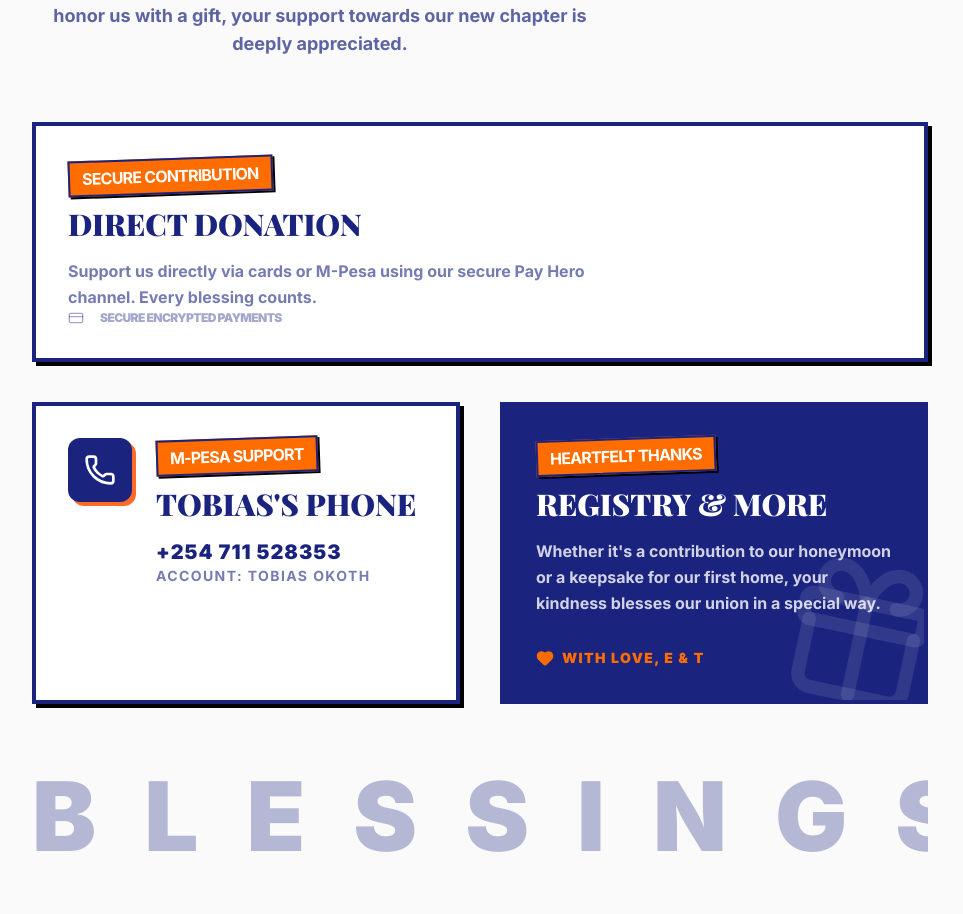
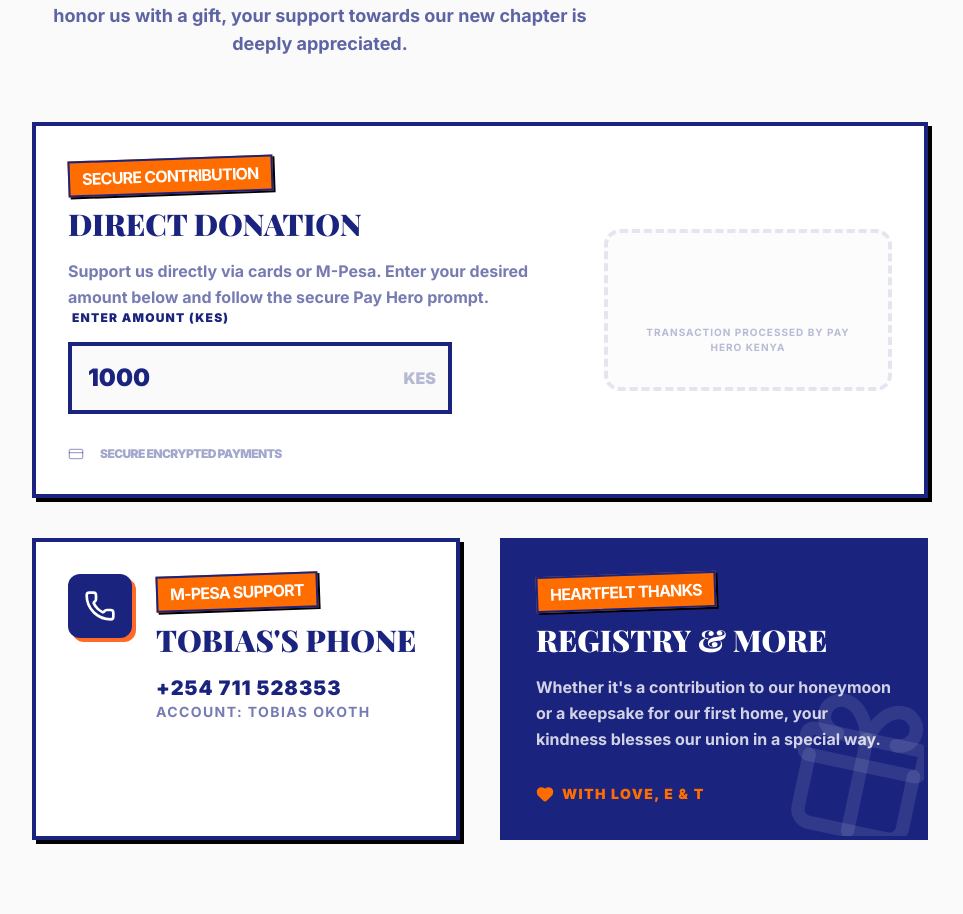
Before and after one commit to omondijeff/elizabeth-weds-tobias, a React (Vite) app: page / in a window 1280 px wide. Shown: the part 7250-8164 px from the top of the page, without its empty margins (160-1123 px from the left). Built offline with nearby package versions, Linux system fonts and the light colour scheme; no server answers; a web font is replaced by a local one.

Commit message:
feat: allow custom donation amounts

```diff
--- a/src/components/Gifts.tsx
+++ b/src/components/Gifts.tsx
@@ -9,6 +9,8 @@ declare global {
 }
 
 export const Gifts: React.FC = () => {
+    const [amount, setAmount] = React.useState<number>(1000); // Default 1000 KES
+
     useEffect(() => {
         let retryCount = 0;
         const maxRetries = 10;
@@ -23,11 +25,11 @@ export const Gifts: React.FC = () => {
                     height: "100%",
                     containerId: "payHero",
                     channelID: 100,
-                    amount: 1,
+                    amount: amount || 1, // Fallback to 1 if empty
                     phone: "",
                     name: "Wedding Guest",
                     reference: "ElizabethTobiasWedding",
-                    buttonName: "BLESSED GIFT (KES 1)",
+                    buttonName: `BLESSED GIFT (KES ${amount || 1})`,
                     buttonColor: "#FF6B26",
                     successUrl: null,
                     failedUrl: null,
@@ -49,7 +51,7 @@ export const Gifts: React.FC = () => {
 
         window.addEventListener('message', handleMessage);
         return () => window.removeEventListener('message', handleMessage);
-    }, []);
+    }, [amount]); // Re-initialize when amount changes
 
     return (
         <section id="gifts" className="py-24 px-4 bg-off-white relative overflow-hidden">
@@ -78,21 +80,41 @@ export const Gifts: React.FC = () => {
                         initial={{ opacity: 0, scale: 0.9 }}
                         whileInView={{ opacity: 1, scale: 1 }}
                         viewport={{ once: true }}
-                        className="bg-white border-4 border-navy p-8 shadow-brutal col-span-1 md:col-span-2 flex flex-col md:flex-row items-center gap-8"
+                        className="bg-white border-4 border-navy p-8 shadow-brutal col-span-1 md:col-span-2 flex flex-col md:flex-row items-center gap-12"
                     >
                         <div className="flex-1">
                             <span className="sticker bg-navy text-white mb-3">Secure Contribution</span>
                             <h3 className="font-serif text-3xl font-black text-navy mb-4 uppercase">Direct Donation</h3>
                             <p className="font-bold text-navy/60 leading-relaxed mb-6">
-                                Support us directly via cards or M-Pesa using our secure Pay Hero channel. Every blessing counts.
+                                Support us directly via cards or M-Pesa. Enter your desired amount below and follow the secure Pay Hero prompt.
                             </p>
-                            <div className="flex items-center gap-4 text-xs font-black text-navy/40 uppercase tracking-tighter">
+
+                            <div className="space-y-4 max-w-sm">
+                                <label className="block text-xs font-black text-navy uppercase tracking-widest pl-1">
+                                    Enter Amount (KES)
+                                </label>
+                                <div className="relative group">
+                                    <input
+                                        type="number"
+                                        value={amount}
+                                        onChange={(e) => setAmount(Number(e.target.value))}
+                                        placeholder="Enter amount..."
+                                        className="w-full bg-off-white border-4 border-navy p-4 font-black text-2xl text-navy outline-none focus:bg-white focus:shadow-[4px_4px_0px_0px_rgba(255,107,38,1)] transition-all placeholder:text-navy/20"
+                                    />
+                                    <div className="absolute right-4 top-1/2 -translate-y-1/2 font-black text-navy/30">KES</div>
+                                </div>
+                            </div>
+
+                            <div className="mt-8 flex items-center gap-4 text-xs font-black text-navy/40 uppercase tracking-tighter">
                                 <CreditCard size={16} />
                                 SECURE ENCRYPTED PAYMENTS
                             </div>
                         </div>
-                        <div className="w-full md:w-64">
-                            <div id="payHero" className="min-h-[60px]"></div>
+                        <div className="w-full md:w-72 flex flex-col items-center justify-center bg-off-white/50 border-4 border-dashed border-navy/10 p-8 rounded-2xl">
+                            <div id="payHero" className="w-full min-h-[60px]"></div>
+                            <p className="mt-4 text-[10px] font-bold text-navy/30 text-center uppercase tracking-widest">
+                                Transaction processed by Pay Hero Kenya
+                            </p>
                         </div>
                     </motion.div>
 
```
